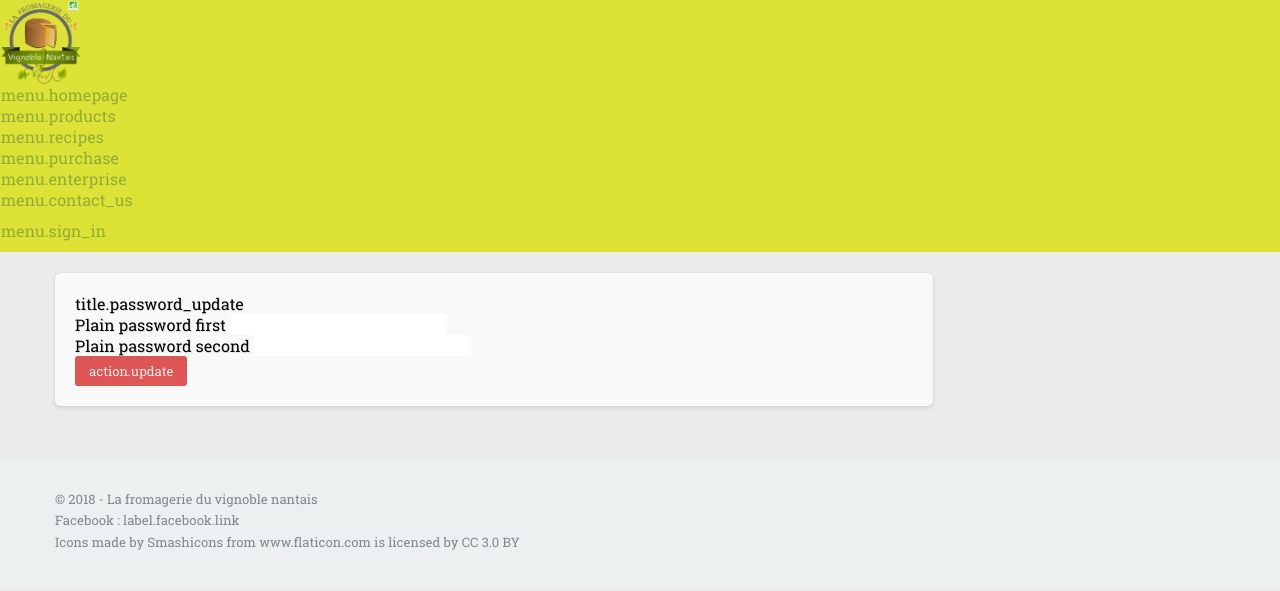
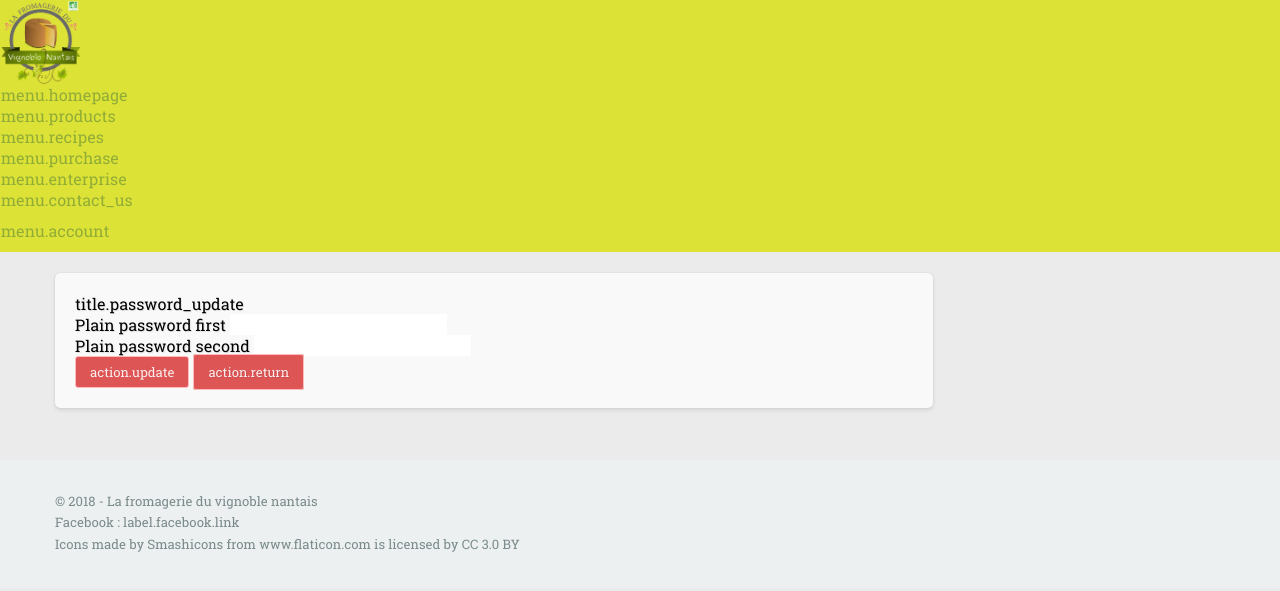
Before and after one commit to elochness/lfdvn, a Symfony app: template templates/user/change_password.html.twig in a window 1280 px wide. Shown: the top 591 px of the page. Run offline with Twig, Linux system fonts and the light colour scheme; the template is opened without the code that fills it, so the values that code supplies are empty; form fields are guessed from the names that the template uses; style sheets or scripts are compiled from the project's sources; some libraries are stand-ins or nearby versions.

Commit message:
Add Font Awesome css in this project

```diff
--- a/assets/scss/_btn.scss
+++ b/assets/scss/_btn.scss
@@ -4,6 +4,7 @@
   background: #f2f2f2;
   border-radius: 3px;
   color: #7a7a7a;
+  border: #febdbd solid 1px;
   font-size: (13/$factor_font_size) + em;
   transition: background 0.3s ease, color 0.3s ease;
   text-decoration: none;
@@ -27,6 +28,18 @@
     padding: 12px 28px;
   }
 
+  &.btn-a {
+    /* same padding for a element and button element */
+    padding-top: 8px;
+    padding-bottom: 8px;
+    text-decoration: none;
+
+    &:focus{
+      border: #509DFE solid 1px;
+      transition: border-color 0.3s ease;
+    }
+  }
+
   &.btn-caps {
     text-transform: uppercase;
   }
--- a/package.json
+++ b/package.json
@@ -1,5 +1,6 @@
 {
   "devDependencies": {
+    "@fortawesome/fontawesome-free": "^5.3.0",
     "@symfony/webpack-encore": "^0.9.1",
     "bloodhound-js": "^1.2.1",
     "bootstrap-sass": "^3.3.7",
--- a/templates/base.html.twig
+++ b/templates/base.html.twig
@@ -32,7 +32,8 @@
         {#  <link rel="stylesheet" href="{{ asset('css/app.css') }}"> #}
         <link rel="stylesheet" href="{{ asset('build/css/nav.css') }}">
         <link rel="stylesheet" href="{{ asset('build/css/fromagerie.css') }}">
-
+        <link rel="stylesheet" href="{{ asset('build/css/fontawesome.css') }}">
+        <link rel="stylesheet" href="{{ asset('build/css/solid.css') }}">
 
         {# uncomment the following lines to compile SCSS assets with Assetic {% stylesheets filter="scssphp" output="css/app.css" "%kernel.root_dir%/Resources/assets/scss/bootstrap-flatly.scss" "%kernel.root_dir%/Resources/assets/scss/font-awesome.scss"
         "%kernel.root_dir%/Resources/assets/css/*.css" "%kernel.root_dir%/Resources/assets/scss/main.scss" %} <link rel="stylesheet" href="{{ asset_url }}" /> {% endstylesheets %} #}
@@ -96,14 +97,14 @@
                                 {% if is_granted('ROLE_ADMIN') %}
                                     <li>
                                         <a href="/admin">
-                                            <i class="fa fa-lock"></i>
+                                            <i class="fas fa-lock" aria-hidden="true"></i>
                                             {{ 'menu.admin'|trans({}, 'navigation') }}
                                         </a>
                                     </li>
                                 {% else %}
                                     <li>
                                         <a href="{{ path('user_account') }}">
-                                            <i class="fa fa-lock"></i>
+                                            <i class="fas fa-id-card" aria-hidden="true"></i>
                                             {{ 'menu.account'|trans({}, 'navigation') }}
                                         </a>
                                     </li>
@@ -111,7 +112,7 @@
 
                                 <li>
                                     <a href="{{ path('security_logout') }}">
-                                        <i class="fa fa-sign-out"></i>
+                                        <i class="fas fa-sign-out-alt" aria-hidden="true"></i>
                                         {{ 'menu.logout'|trans({}, 'navigation') }}
                                     </a>
                                 </li>
@@ -119,8 +120,8 @@
                             {% else %}
                                 <li>
                                     <a href="{{ path('security_login') }}">
-                                        <i class="fa fa-home"></i>
-                                        {{ 'menu.sign_in'|trans({}, 'navigation') }}
+                                        <i class="fas fa-id-card" aria-hidden="true"></i>
+                                        {{ 'menu.account'|trans({}, 'navigation') }}
                                     </a>
                                 </li>
                             {% endif %}
--- a/templates/common/_login_form.html.twig
+++ b/templates/common/_login_form.html.twig
@@ -8,7 +8,7 @@
 
 <form action="{{ path('security_login') }}" method="post">
     <fieldset>
-        <legend><i class="fa fa-lock"></i> {{ 'title.login'|trans }}</legend>
+        <legend><i class="fas fa-lock" aria-hidden="true"></i> {{ 'title.login'|trans }}</legend>
         <div class="form-group">
             <label for="username">{{ 'label.email'|trans }}</label>
             <input type="text" id="username" name="_username" value="{{ last_username }}" class="form-control"/>
@@ -21,7 +21,7 @@
         <input type="hidden" name="_target_path" value="{{ path(current_path) }}" />
         <input type="hidden" name="_failure_path" value="{{ path(current_path) }}" />
         <button type="submit" class="btn btn-primary">
-            <i class="fa fa-sign-in"></i> {{ 'action.sign_in'|trans }}
+            <i class="fas fa-sign-in-alt" aria-hidden="true"></i> {{ 'action.sign_in'|trans }}
         </button>
     </fieldset>
 </form>
--- a/templates/common/_signin_form.html.twig
+++ b/templates/common/_signin_form.html.twig
@@ -1,10 +1,10 @@
 
 <fieldset>
-    <legend><i class="fa fa-lock"></i> {{ 'title.user_create'|trans }}</legend>
+    <legend><i class="fas fa-user-plus" aria-hidden="true"></i> {{ 'title.user_create'|trans }}</legend>
 
 	<form method="get" action="{{ path('user_new') }}">
 		<button type="submit" class="btn btn-primary">
-			<i class="fa fa-sign-in"></i> {{ 'action.create'|trans }}
+			<i class="fas fa-plus" aria-hidden="true"></i> {{ 'action.create'|trans }}
 		</button>
 	</form>
 </fieldset>
--- a/templates/enterprise/show.html.twig
+++ b/templates/enterprise/show.html.twig
@@ -25,7 +25,7 @@
 
             <ul class="fa-ul">
                 <li>
-                    <i class="fa-li fa fa-phone" aria-hidden="true"></i> {{ 'label.telephone' | trans }} :
+                    <i class="fas fa-phone" aria-hidden="true"></i> {{ 'label.telephone' | trans }} :
                     {% if enterpriseDetails.telephone %}
                         {{ enterpriseDetails.telephone }}
                     {% else %}
@@ -33,7 +33,7 @@
                     {% endif %}
                 </li>
                 <li>
-                    <i class="fa-li fa fa-at" aria-hidden="true"></i> {{ 'label.email' | trans }} :
+                    <i class="fas fa-at" aria-hidden="true"></i> {{ 'label.email' | trans }} :
                     {% if enterpriseDetails.email %}
                         {{ enterpriseDetails.email }}
                     {% else %}
@@ -41,7 +41,7 @@
                     {% endif %}
                 </li>
                 <li>
-                    <i class="fa-li fa fa-home" aria-hidden="true"></i> {{ 'label.address' | trans }} :
+                    <i class="fas fa-home" aria-hidden="true"></i> {{ 'label.address' | trans }} :
                     {{ enterpriseDetails.address }} - {{ enterpriseDetails.codePostal }} {{ enterpriseDetails.city }}
                 </li>
             </ul>
--- a/templates/purchase/step1.html.twig
+++ b/templates/purchase/step1.html.twig
@@ -180,7 +180,7 @@
                 </div>
 
                 <button type="submit" class="btn btn-primary">
-                    <i class="fa fa-sign-in"></i> {{ 'action.continue'|trans }}
+                    <i class="fas fa-shopping-bag" aria-hidden="true"></i> {{ 'action.continue'|trans }}
                 </button>
             </form>
 
--- a/templates/purchase/step3.html.twig
+++ b/templates/purchase/step3.html.twig
@@ -51,7 +51,7 @@
             </div>
 
             <button type="submit" class="btn btn-primary">
-                <i class="fa fa-sign-in"></i> {{ 'action.purchase'|trans }}
+                <i class="fas fa-cart-plus" aria-hidden="true"></i> {{ 'action.purchase'|trans }}
             </button>
         </form>
 
--- a/templates/user/change_password.html.twig
+++ b/templates/user/change_password.html.twig
@@ -7,7 +7,7 @@
         {{ form_start(form) }}
 
         <fieldset>
-            <legend><i class="fa fa-lock"></i> {{ 'title.password_update'|trans }}</legend>
+            <legend><i class="fas fa-key" aria-hidden="true"></i> {{ 'title.password_update'|trans }}</legend>
             <div class="form-group">
                 {{ form_label(form.plainPassword.first) }}
                 {{ form_errors(form.plainPassword.first) }}
@@ -22,8 +22,12 @@
             {{ form_end(form) }}
 
             <button type="submit" class="btn btn-primary">
-                <i class="fa fa-sign-in"></i> {{ 'action.update'|trans }}
+                <i class="fas fa-edit" aria-hidden="true"></i> {{ 'action.update'|trans }}
             </button>
+
+            <a class="btn btn-a btn-primary" href="{{ path('user_account') }}">
+                <i class="fas fa-undo" aria-hidden="true"></i> {{ 'action.return'|trans }}
+            </a>
         </fieldset>
 
     </div>
--- a/templates/user/new.html.twig
+++ b/templates/user/new.html.twig
@@ -7,7 +7,7 @@
         {{ form_start(form) }}
 
         <fieldset>
-            <legend><i class="fa fa-lock"></i> {{ 'title.user_create'|trans }}</legend>
+            <legend><i class="fas fa-user-plus" aria-hidden="true"></i> {{ 'title.user_create'|trans }}</legend>
             <div class="form-group">
                 {{ form_label(form.username) }}
                 {{ form_errors(form.username) }}
@@ -43,7 +43,7 @@
             {{ form_end(form) }}
 
             <button type="submit" class="btn btn-primary">
-                <i class="fa fa-sign-in"></i> {{ 'action.create'|trans }}
+                <i class="fas fa-plus" aria-hidden="true"></i> {{ 'action.create'|trans }}
             </button>
         </fieldset>
 
--- a/templates/user/purchase_index.html.twig
+++ b/templates/user/purchase_index.html.twig
@@ -42,8 +42,10 @@
                             <td class="center">{{ purchase.deliveryDate|date('d/m/Y') }}</td>
                             <td class="center">{{ purchase.items|length }}</td>
                             <td class="center">
-                                <a class="btn btn-primary"
-                                   href="{{ path('user_purchase_show', {'id': purchase.id }) }}">{{ 'action.show'|trans }}</a>
+                                <a class="btn btn-a btn-primary"
+                                   href="{{ path('user_purchase_show', {'id': purchase.id }) }}">
+                                    <i class="fas fa-eye" aria-hidden="true"></i> {{ 'action.show'|trans }}
+                                </a>
                             </td>
                         </tr>
 
--- a/webpack.config.js
+++ b/webpack.config.js
@@ -15,10 +15,11 @@
     //.createSharedEntry('js/common', ['jquery'])
     // will create public/build/app.js and public/build/app.css
     .addEntry('js/purchase', './assets/js/purchase.js')
-    .addEntry('js/jquery-3.3.1', './assets/js/jquery-3.3.1.js')
     .addStyleEntry('css/breadcrumbs', ['./assets/css/breadcrumbs.css'])
     .addStyleEntry('css/nav', ['./assets/css/nav.min.css'])
     .addStyleEntry('css/fromagerie', ['./assets/scss/fromagerie.scss'])
+    .addStyleEntry('css/fontawesome', './node_modules/@fortawesome/fontawesome-free/scss/fontawesome.scss')
+    .addStyleEntry('css/solid', './node_modules/@fortawesome/fontawesome-free/scss/solid.scss')
     .addPlugin(new CopyWebpackPlugin([
         // copies to {output}/static
         { from: './assets/images', to: 'images' },
```
Also changed, not shown: templates/user/index.html.twig (+16 -14 lines), templates/user/purchase_show.html.twig (+4 -4 lines), templates/user/update.html.twig (+6 -2 lines), package-lock.json (added).
